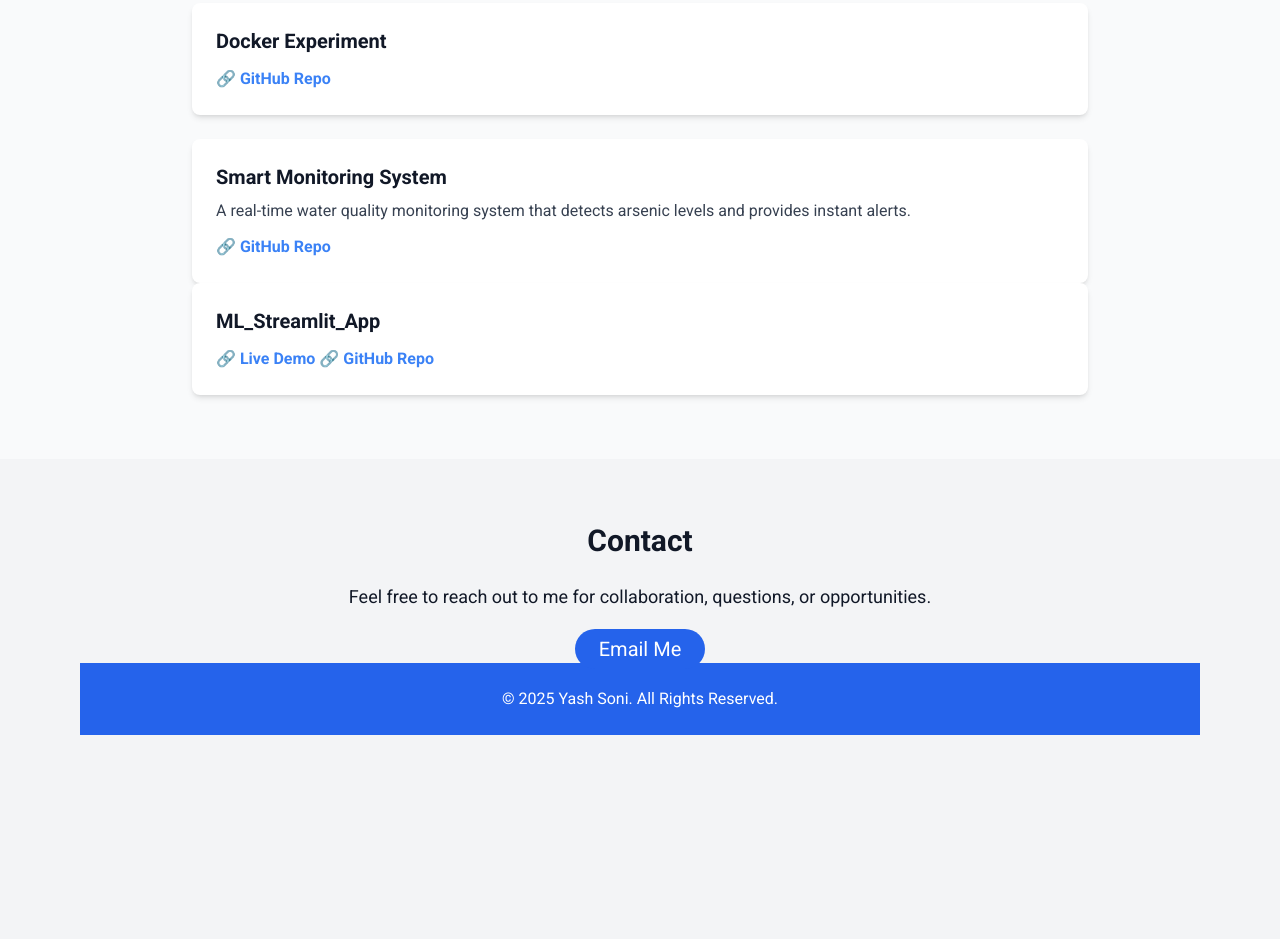
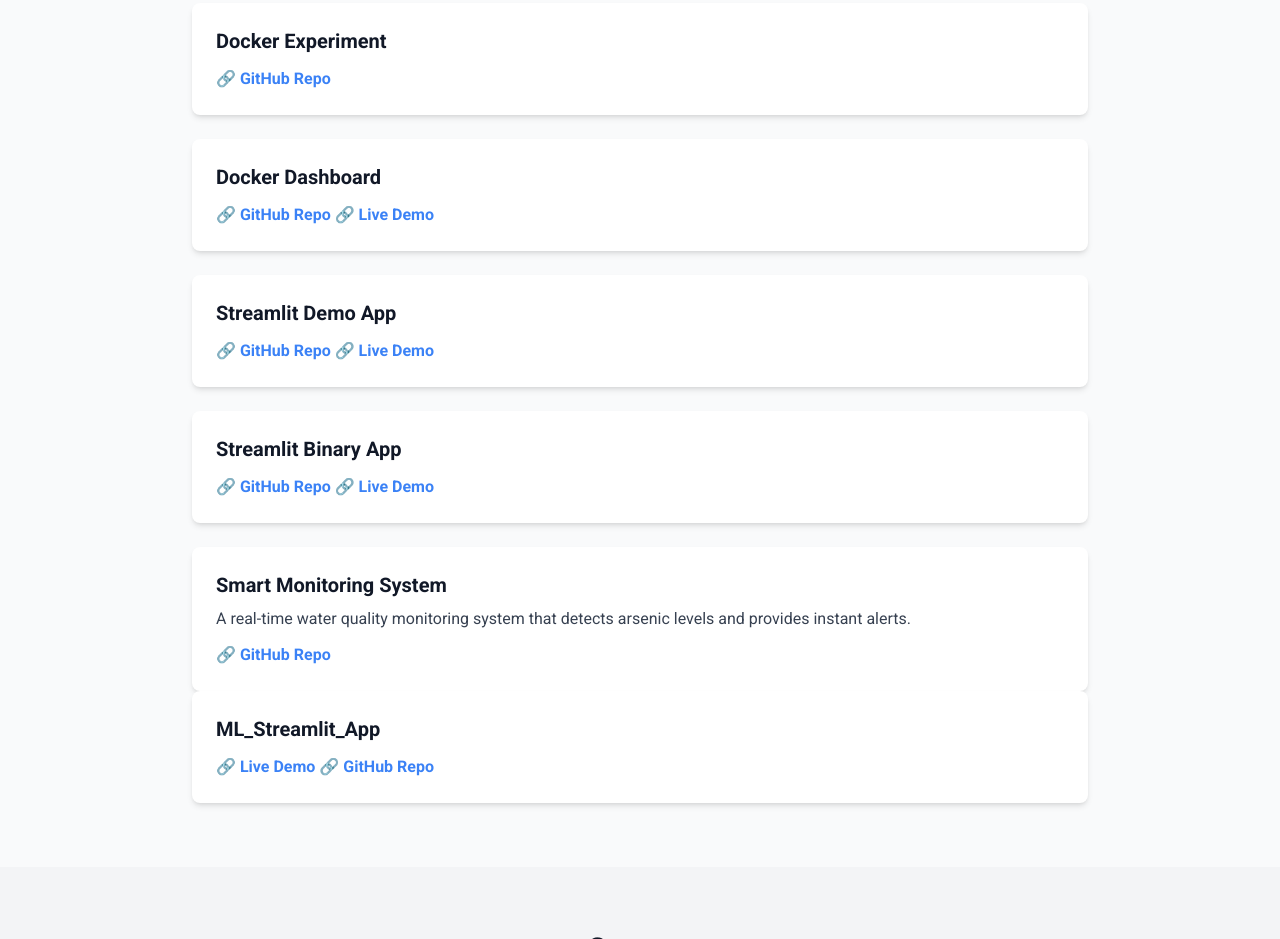
Before and after one commit to yashsoni144/Yash_Portfolio, a plain HTML site: page index.html in a window 1280 px wide. Shown: the part 1837-2776 px from the top of the page. Before the commit the page ends 2636 px from the top, so only its background shows below. Drawn offline with nearby package versions, Linux system fonts and the light colour scheme.

Commit message:
Update index.html

```diff
--- a/index.html
+++ b/index.html
@@ -128,6 +128,39 @@
         </div>
       </div>
 
+      <div class="bg-white shadow-md rounded-lg p-6 mb-6">
+        <h3 class="text-xl font-semibold mb-2">Docker Dashboard</h3>
+        <p class="text-gray-700">
+
+        </p>
+        <div class="mt-3">
+          <a href="https://github.com/Tanmay-hue/Streamlit_Dashboard.git" target="_blank" class="text-blue-500 font-semibold">🔗 GitHub Repo</a>
+          <a href="https://appdashboard-esrwda7nkcs6i3fpyu952j.streamlit.app/" target="_blank" class="text-blue-500 font-semibold">🔗 Live Demo</a>
+        </div>
+      </div>
+
+      <div class="bg-white shadow-md rounded-lg p-6 mb-6">
+        <h3 class="text-xl font-semibold mb-2">Streamlit Demo App</h3>
+        <p class="text-gray-700">
+
+        </p>
+        <div class="mt-3">
+          <a href="https://github.com/yashsoni144/Streamlit_demo_app.git" target="_blank" class="text-blue-500 font-semibold">🔗 GitHub Repo</a>
+          <a href="https://appdemoapp-heax3rpb2bbml4pt7emqft.streamlit.app/" target="_blank" class="text-blue-500 font-semibold">🔗 Live Demo</a>
+        </div>
+      </div>
+
+      <div class="bg-white shadow-md rounded-lg p-6 mb-6">
+        <h3 class="text-xl font-semibold mb-2">Streamlit Binary App</h3>
+        <p class="text-gray-700">
+
+        </p>
+        <div class="mt-3">
+          <a href="https://github.com/yashsoni144/Streamlit-Binary-App.git" target="_blank" class="text-blue-500 font-semibold">🔗 GitHub Repo</a>
+          <a href="https://app-binary-app-alpcv2mf9zgdqwgbqmnqm8.streamlit.app/" target="_blank" class="text-blue-500 font-semibold">🔗 Live Demo</a>
+        </div>
+      </div>
+
       <!-- Project 2 -->
       <div class="bg-white shadow-md rounded-lg p-6">
         <h3 class="text-xl font-semibold mb-2">Smart Monitoring System</h3>
```
